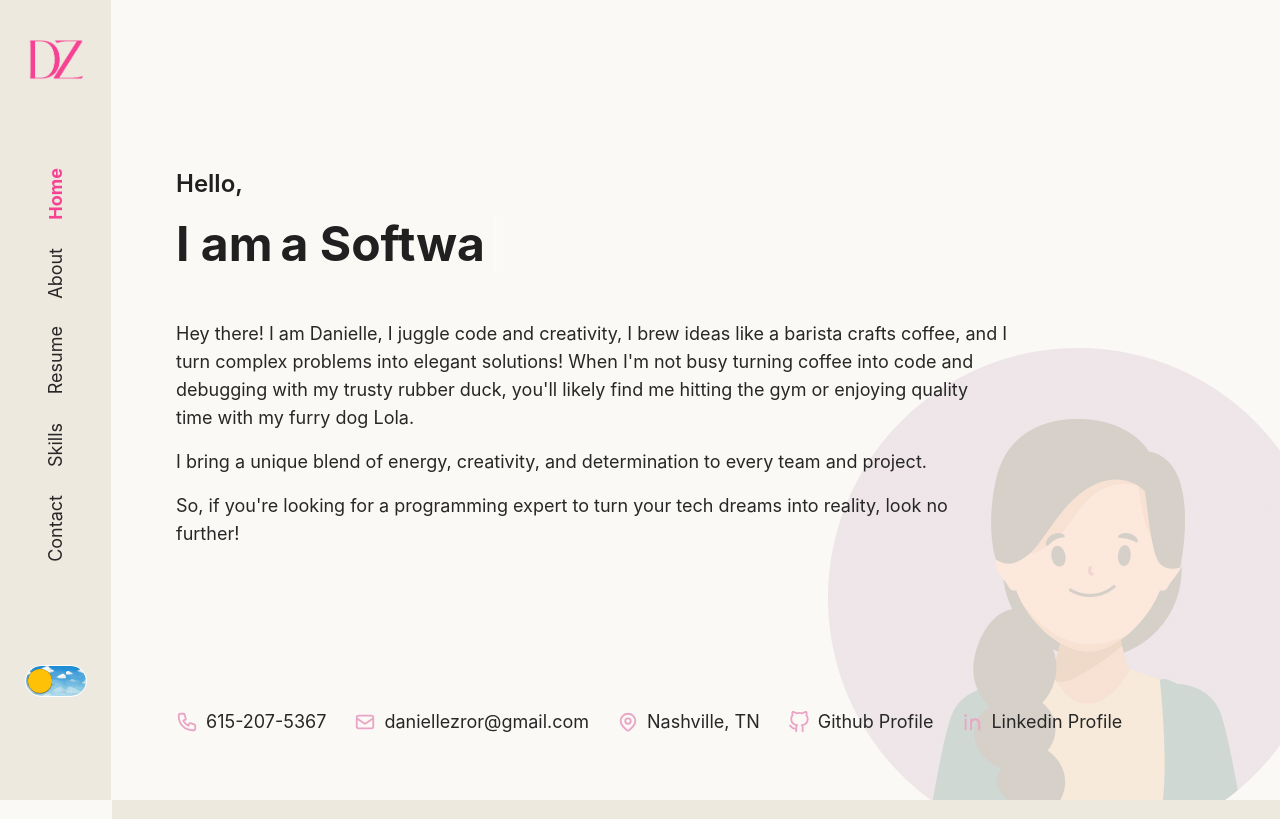
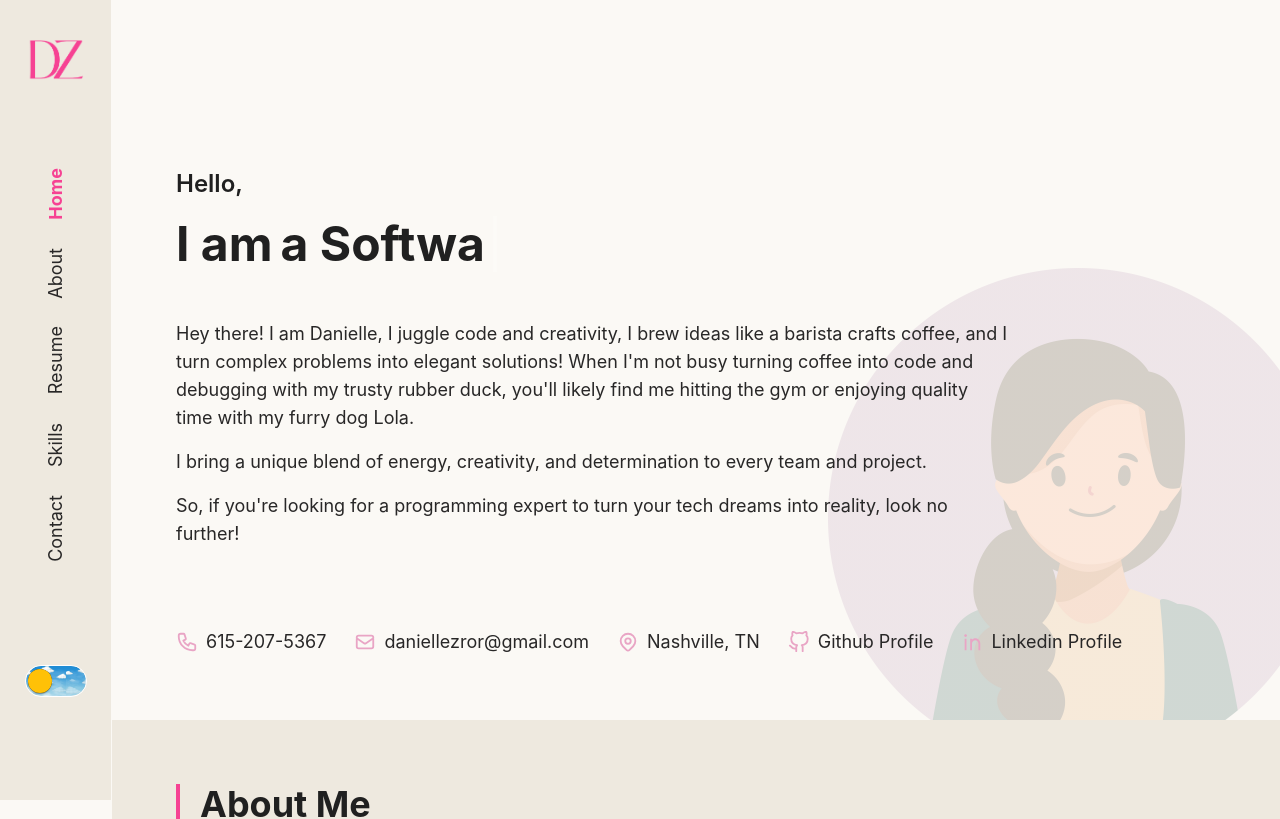
Before and after one commit to DanielleZror/DanielleZror.github.io, a React (Create React App) app: page / in a window 1280 px wide. Shown: the top 819 px of the page. Built offline with nearby package versions, Linux system fonts and the light colour scheme.

Commit message:
ui fixes

```diff
--- a/src/components/About.tsx
+++ b/src/components/About.tsx
@@ -31,7 +31,7 @@ export default function About() {
     return (
         <section className="dark:bg-black-400 bg-white-400">
             <h2 className="max-md:mb-8">About Me</h2>
-            <div className="flex justify-center transition-height duration-500 ease-in-out md:h-0 max-md:h-64 mb-8">
+            <div className="flex justify-center transition-height duration-500 ease-in-out md:h-0 max-md:h-64 max-md:mb-8">
                 <img src="Profile.png" alt="Profile" />
             </div>
             <h5 className="mb-4">
--- a/src/components/Home.tsx
+++ b/src/components/Home.tsx
@@ -3,7 +3,7 @@ import Typewriter from "./Typewriter"
 
 export default function Home() {
     return (
-        <section className="min-h-screen max-md:min-h-[80vh] flex flex-col bg-no-repeat bg-right-bottom md:bg-profile-pic dark:md:bg-profile-pic-dark max-md:bg-none">
+        <section className="min-h-[90vh] max-md:min-h-[80vh] flex flex-col bg-no-repeat bg-right-bottom md:bg-profile-pic dark:md:bg-profile-pic-dark max-md:bg-none">
             <div className="text-left mt-6 pt-20 max-sm:pt-12">
                 <h3 className="mb-4">Hello,</h3>
                 <Typewriter texts={["Danielle Zror", "a Software Enginee", "a Troubleshooting Pro", "a Dog Mom"]} />
--- a/src/components/Skill.tsx
+++ b/src/components/Skill.tsx
@@ -1,6 +1,6 @@
 export default function Skill({ skill, index }: { skill: { icons: string[], title: string, experience: string, largeIcons?: boolean }, index: number }) {
     return (
-        <div className={`w-1/4 max-md:w-1/3 max-sm:w-1/2 flex flex-col mb-10 pr-4 pl-4 ${index % 2 ? 'max-sm:pr-0' : 'max-sm:pl-0 max-sm:pr-0'}`}>
+        <div className={`w-1/4 max-[1000px]:w-1/3 max-[800px]:w-1/2 flex flex-col mb-10 pr-4 pl-4 ${index % 2 ? 'max-sm:pr-0' : 'max-sm:pl-0 max-sm:pr-0'}`}>
             <div className="flex gap-2 pb-3">
                 {skill.icons.map((icon, key) => (
                     <img className={`${skill.largeIcons ? 'w-14' : 'w-8'}`} src={icon} alt={skill.title} key={key} />
```
